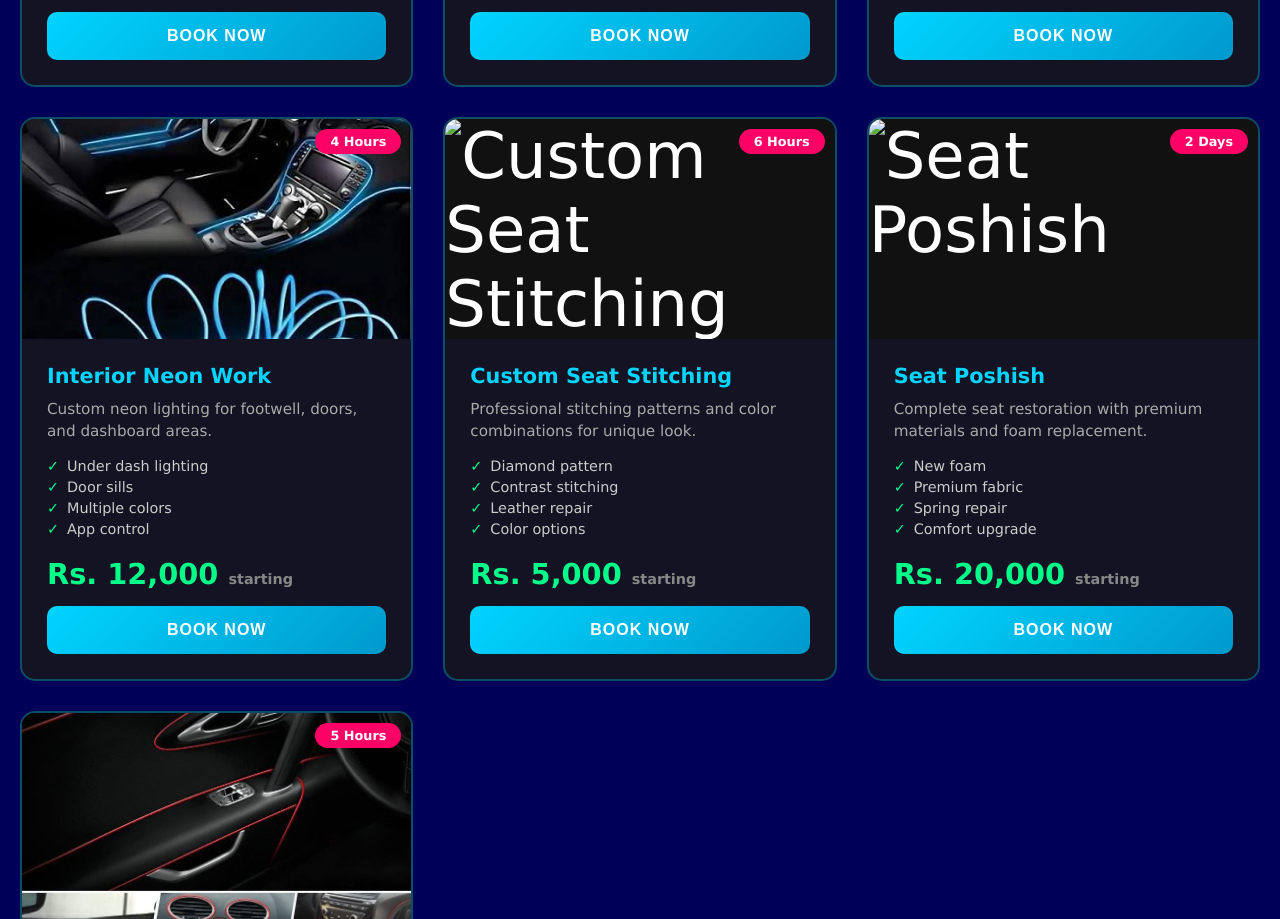
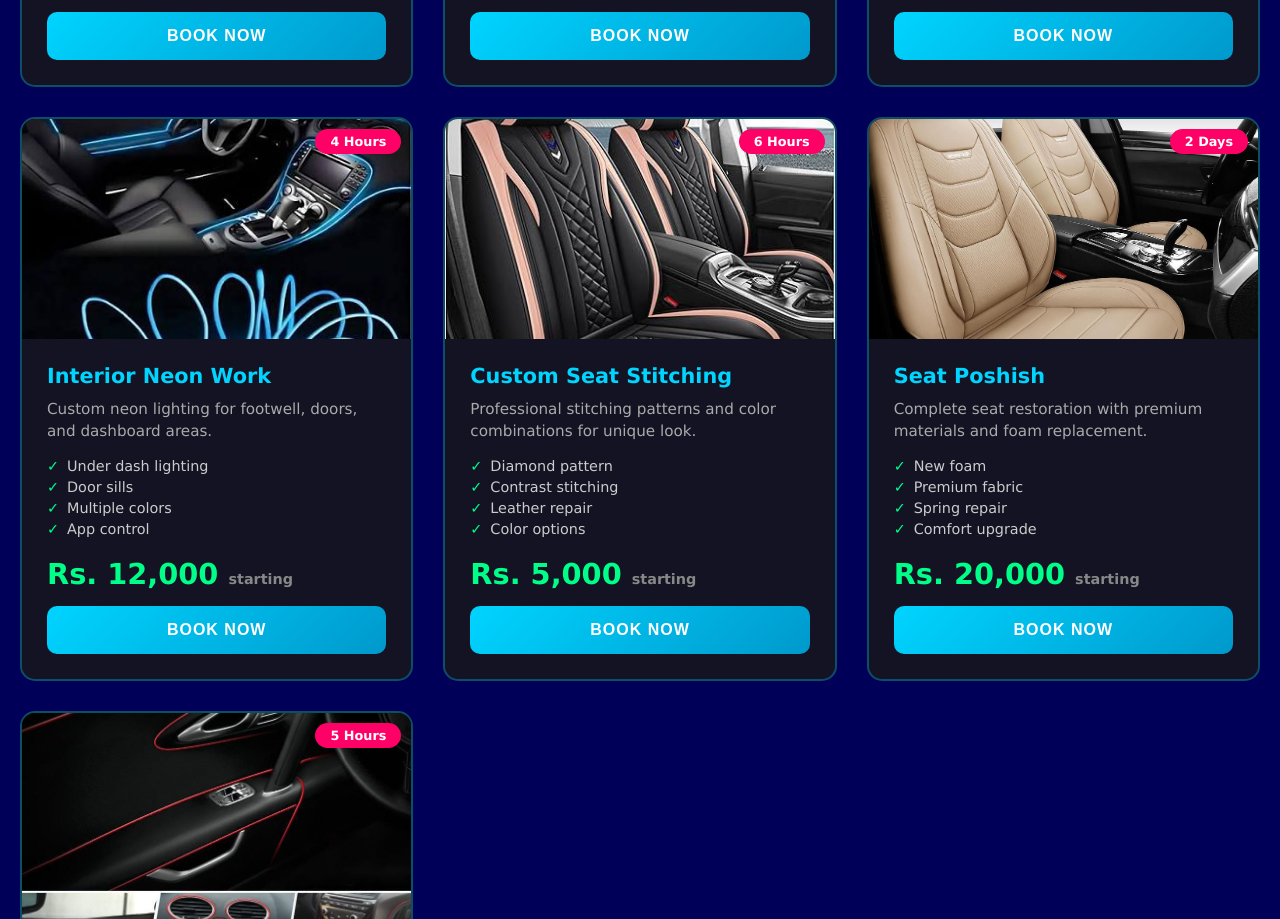
Before and after one commit to Shabii17/SK-Motors, a plain HTML site: page interior.html in a window 1280 px wide. Shown: the part 1128-2047 px from the top of the page. Drawn offline with Linux system fonts and the light colour scheme.

Commit message:
interior

```diff
--- a/interior.html
+++ b/interior.html
@@ -606,7 +606,7 @@
                 desc: "Professional stitching patterns and color combinations for unique look.",
                 features: ["Diamond pattern", "Contrast stitching", "Leather repair", "Color options"],
                 price: "5,000",
-                image: "stitching.jpeg",
+                image: "seatr.jpeg",
                 time: "6 Hours"
             },
             {
@@ -614,7 +614,7 @@
                 desc: "Complete seat restoration with premium materials and foam replacement.",
                 features: ["New foam", "Premium fabric", "Spring repair", "Comfort upgrade"],
                 price: "20,000",
-                image: "poshish.jpeg",
+                image: "seatcover.jpeg",
                 time: "2 Days"
             },
             {
```
